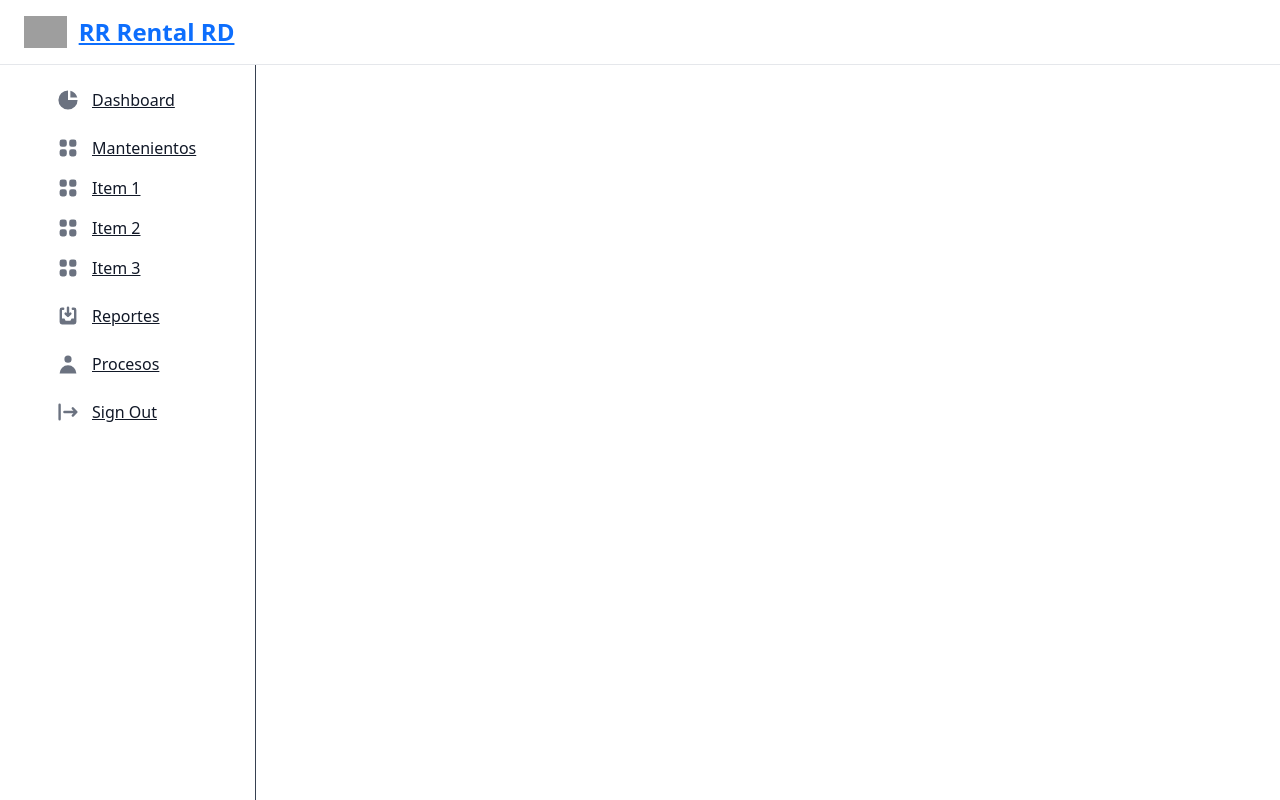
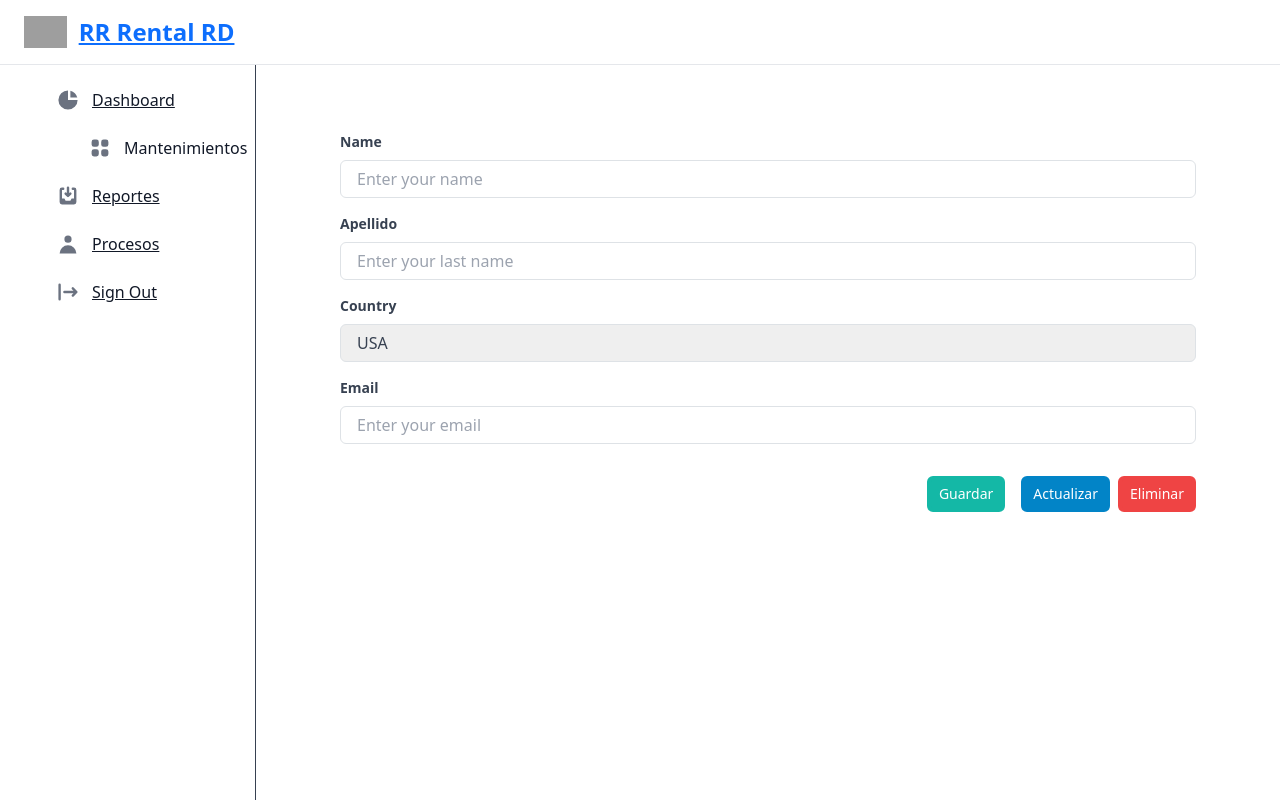
Before and after one commit to JohanGTS/rentCarProyectoFinal, a React (Vite) app: page /todo in a window 1280 px wide. Built offline with nearby package versions, Linux system fonts and the light colour scheme; grey boxes are pictures that could not be loaded; the HTML template or start-up script is replaced by a standard one.

Commit message:
Los mantenimientos ya eliminan y guardan (pero en el boton de actualizar)

```diff
--- a/package.json
+++ b/package.json
@@ -3,6 +3,7 @@
   "private": true,
   "version": "0.0.0",
   "type": "module",
+  "proxy": "http://localhost:3000",
   "scripts": {
     "dev": "vite",
     "build": "vite build",
@@ -15,7 +16,9 @@
     "@headlessui/react": "^1.7.15",
     "@heroicons/react": "^1.0.6",
     "@mui/material": "^5.13.5",
+    "axios": "^1.4.0",
     "bootstrap": "^5.3.0",
+    "mysql": "^2.18.1",
     "react": "^18.2.0",
     "react-bootstrap": "^2.8.0",
     "react-dom": "^18.2.0",
--- a/src/Components/BarraLateral.jsx
+++ b/src/Components/BarraLateral.jsx
@@ -1,4 +1,4 @@
-import React, { useContext } from "react";
+import React, { useContext, useState } from "react";
 import {
   Outlet,
   Route,
@@ -6,6 +6,7 @@ import {
   useNavigate,
   useLocation,
 } from "react-router-dom";
+import { ChevronUpIcon, ChevronDownIcon } from "@heroicons/react/solid";
 import { UserContext } from "../Contexts/UserContext";
 import { AdminHome } from "../Pages/AdminHome";
 import {
@@ -15,22 +16,27 @@ import {
   ciudad,
 } from "../JsonDinamico/mantenimientos";
 import { DashBoard } from "../Pages/DashBoard";
-export const BarraLateral = ({ child }) => {
+export const BarraLateral = () => {
   const { usuario, setUsuario } = useContext(UserContext);
-
+  const [abrirMantenimiento, setAbrirMantenimiento] = useState(false);
   const navigate = useNavigate();
   const logOut = () => {
     setUsuario(null);
     navigate("/contacto");
-    console.log("fuera");
+
   };
   const toDashboard = () => {
     navigate("/dashboard");
   };
 
+  const navega = (ruta) => {
+    if (ruta !== undefined && ruta !== null) {
+      navigate(`/${ruta}`);
+    }
+  };
   const dropdownItems = [
-    { label: "Item 1", value: "item1" },
-    { label: "Item 2", value: "item2" },
+    { label: "Color", value: "color", ruta: "color" },
+    { label: "Combustible", value: "combustible", ruta: "combustible" },
     { label: "Item 3", value: "item3" },
   ];
   return (
@@ -77,7 +83,7 @@ export const BarraLateral = ({ child }) => {
       </nav>
       <aside
         id="logo-sidebar"
-        className="fixed top-0 left-0 z-40 w-64 h-screen pt-20 transition-transform -translate-x-full bg-white border-r sm:translate-x-0 bg-gray-800 border-gray-700"
+        className="fixed top-0 left-0 z-40 w-64 h-screen pt-20 transition-transform -translate-x-full bg-white border-r sm:translate-x-0  border-gray-700"
         aria-label="Sidebar"
       >
         <div className="h-full px-3 pb-4 overflow-y-auto bg-white ">
@@ -101,10 +107,10 @@ export const BarraLateral = ({ child }) => {
                 <span className="ml-3">Dashboard</span>
               </a>
             </li>
-            <li>
-              <a
-                href="#"
-                className="flex items-center p-2 text-gray-900 rounded-lg  hover:bg-gray-100 "
+            <ul>
+              <button
+                className="flex items-center p-2 text-gray-900 rounded-lg  hover:bg-gray-100 w-full"
+                onClick={() => setAbrirMantenimiento((abrir) => !abrir)}
               >
                 <svg
                   aria-hidden="true"
@@ -115,15 +121,19 @@ export const BarraLateral = ({ child }) => {
                 >
                   <path d="M5 3a2 2 0 00-2 2v2a2 2 0 002 2h2a2 2 0 002-2V5a2 2 0 00-2-2H5zM5 11a2 2 0 00-2 2v2a2 2 0 002 2h2a2 2 0 002-2v-2a2 2 0 00-2-2H5zM11 5a2 2 0 012-2h2a2 2 0 012 2v2a2 2 0 01-2 2h-2a2 2 0 01-2-2V5zM11 13a2 2 0 012-2h2a2 2 0 012 2v2a2 2 0 01-2 2h-2a2 2 0 01-2-2v-2z" />
                 </svg>
-                <span className="flex-1 ml-3 whitespace-nowrap">
-                  Mantenientos
+                <span className="flex-1 ml-3 whitespace-nowrap  ">
+                  Mantenimientos
                 </span>
-              </a>
+                {!abrirMantenimiento ? <ChevronDownIcon /> : <ChevronUpIcon />}
+              </button>
+
+              {abrirMantenimiento && (
+                <div>
                   {dropdownItems.map((item, index) => (
                     <li key={index}>
-                  <a
-                    href="#"
+                      <button
                         className="flex items-center p-2 text-gray-900 rounded-lg hover:bg-gray-100"
+                        onClick={navega(item.ruta)}
                       >
                         <svg
                           aria-hidden="true"
@@ -137,10 +147,12 @@ export const BarraLateral = ({ child }) => {
                         <span className="flex-1 ml-3 whitespace-nowrap">
                           {item.label}
                         </span>
-                  </a>
+                      </button>
                     </li>
                   ))}
-            </li>
+                </div>
+              )}
+            </ul>
             <li>
               <a
                 href="#"
@@ -237,7 +249,7 @@ export const BarraLateral = ({ child }) => {
                 element={
                   <AdminHome
                     campos={color}
-                    link={"http://localhost:3000/color"}
+                    link={"color"}
                   />
                 }
               />
@@ -246,16 +258,24 @@ export const BarraLateral = ({ child }) => {
                 element={
                   <AdminHome
                     campos={combustible}
-                    link={"http://localhost:3000/combustible"}
+                    link={"combustible"}
                   />
                 }
               />
               <Route
-                path="/ciudad"
+                path="ciudad"
                 element={
                   <AdminHome
                     campos={ciudad}
-                    link={"http://localhost:3000/ciudad"}
+                    link={"/ciudad"}
+                  />
+                }
+              /><Route
+              path="/todo"
+              element={
+                <AdminHome
+                  campos={fields}
+                  link={"todo"}
                 />
               }
             />
--- a/src/Components/FormDinamico.jsx
+++ b/src/Components/FormDinamico.jsx
@@ -1,5 +1,7 @@
 import React, { useState, useReducer } from "react";
 import { reducerGeneral } from "../Reducers/reducerGeneral";
+import { getData, addData, deleteData, updateData } from "../Features/apiCalls";
+
 const FormDinamico = ({ fields, link }) => {
   const [formValues, setFormValues] = useState({});
   const [state, dispatch] = useReducer(reducerGeneral);
@@ -7,21 +9,32 @@ const FormDinamico = ({ fields, link }) => {
     const { id, value } = e.target;
     setFormValues({ ...formValues, [id]: value });
   };
-  const handleGuardar = (e) => {
+
+  const handleGuardar = async (e) => {
     e.preventDefault();
-    console.log(link);
-    dispatch({ type: "guardar" }, link);
+    const data = await addData({
+      link,
+      formValues
+    });
+    console.log(data);
   };
 
-  const handleEliminar = () => {
-    dispatch({ type: "eliminar", id: state.id }, link);
+  const handleEliminar = async (e) => {
+    e.preventDefault();
+    const data = await deleteData(link, formValues);
+    console.log(data);
   };
 
-  const handleBlur = (e) => {
+  const handleUpdate = async (e) => {
+    e.preventDefault();
+    const data = await updateData(link, formValues);
+    console.log(data);
+  };
+
+  const handleBlur = async (e) => {
     const { id, value } = e.target;
-    if (id.includes("id")) {
-      dispatch({ type: "obtener", id: value }, link);
-    }
+    const data = await getData(link);
+    console.log(data);
   };
 
   return (
@@ -77,6 +90,13 @@ const FormDinamico = ({ fields, link }) => {
               Guardar
             </button>
             <button
+              className="flex-shrink-0 bg-sky-600 hover:bg-sky-800 border-sky-600 hover:border-sky-800 text-sm border-4 text-white py-1 px-2 mx-2 rounded"
+              type="submit"
+              onClick={handleUpdate}
+            >
+              Actualizar
+            </button>
+            <button
               className="flex-shrink-0 bg-red-500 hover:bg-red-700 border-red-500 hover:border-red-700 text-sm border-4 text-white py-1 px-2 rounded"
               type="button"
               onClick={handleEliminar}
@@ -89,5 +109,4 @@ const FormDinamico = ({ fields, link }) => {
     </div>
   );
 };
-
 export default FormDinamico;
--- /dev/null
+++ b/src/Features/apiCalls.js
@@ -0,0 +1,49 @@
+import axios from "axios";
+
+const primaryPath = "http://localhost:3000/";
+
+export const getData = async (ruta) => {
+  try {
+    const res = await axios.get(`${primaryPath}${ruta}/`);
+    return res.data;
+  } catch (err) {
+    console.log(err);
+    return err;
+  }
+};
+
+export const addData = async (ruta) => {
+  try {
+    const data = ruta.formValues;
+    const link = ruta.link;
+    data[Object.keys(data)[0]] = 0;
+    console.log(data);
+    const res = await axios.post(`${primaryPath}${link}/`, data);
+    return res.data;
+  } catch (err) {
+    console.log(err);
+    return { error: err };
+  }
+};
+
+export const deleteData = async (ruta, data) => {
+  try {
+    const dataId = data[Object.keys(data)[0]];
+    const res = await axios.delete(`${primaryPath}${ruta}/` + dataId);
+    return res.data;
+  } catch (err) {
+    return { error: err };
+  }
+};
+
+export const updateData = async (ruta, data) => {
+  try {
+    const dataId = data[Object.keys(data)[0]];
+    const res = await axios.put(`${primaryPath}${ruta}/` + dataId, data);
+    return res.data;
+  } catch (err) {
+    return {
+      error: err,
+    };
+  }
+};
--- a/src/Pages/Contacto.jsx
+++ b/src/Pages/Contacto.jsx
@@ -40,7 +40,9 @@ const Contacto = () => {
       <Seccion color="white">
         <div className="container mx-auto flex flex-col lg:flex-row lg:gap-4">
           <div className="flex flex-col mb-4 lg:w-1/2">
-            <h2 className="lg:text-6xl font-bold text-4xl">Visítanos en Santiago</h2>
+            <h2 className="lg:text-6xl font-bold text-4xl">
+              Visítanos en Santiago
+            </h2>
             <p className="text-lg  py-8">
               Selected Car Leasing está presente en todo el país con salas de
               exhibición en Zelanda, Fionia y Jutlandia, y todos los
--- a/src/Reducers/reducerGeneral.js
+++ b/src/Reducers/reducerGeneral.js
@@ -1,8 +1,10 @@
 export const reducerGeneral = (state, action, link) => {
+  console.log("link: " + link);
+  console.log("action: " + action);
+  console.log("state: " + JSON.stringify(state));
   switch (action.type) {
     case "guardar":
-      console.log(state);
-      fetch(link, {
+      fetch(action.link, {
         method: "POST",
         headers: {
           "Content-Type": "application/json",
--- /dev/null
+++ b/src/setupProxy.js
@@ -0,0 +1,9 @@
+module.exports = function (app) {
+  app.use(
+    "/api",
+    createProxyMiddleware({
+      target: "http://localhost:3000",
+      changeOrigin: true,
+    })
+  );
+};
```
Also changed, not shown: src/Routers/MainRouter.jsx (+4 -4 lines), 2 other files (tests, documents, lock files or other folders). Lines whose indentation alone changed are shown as unchanged.
